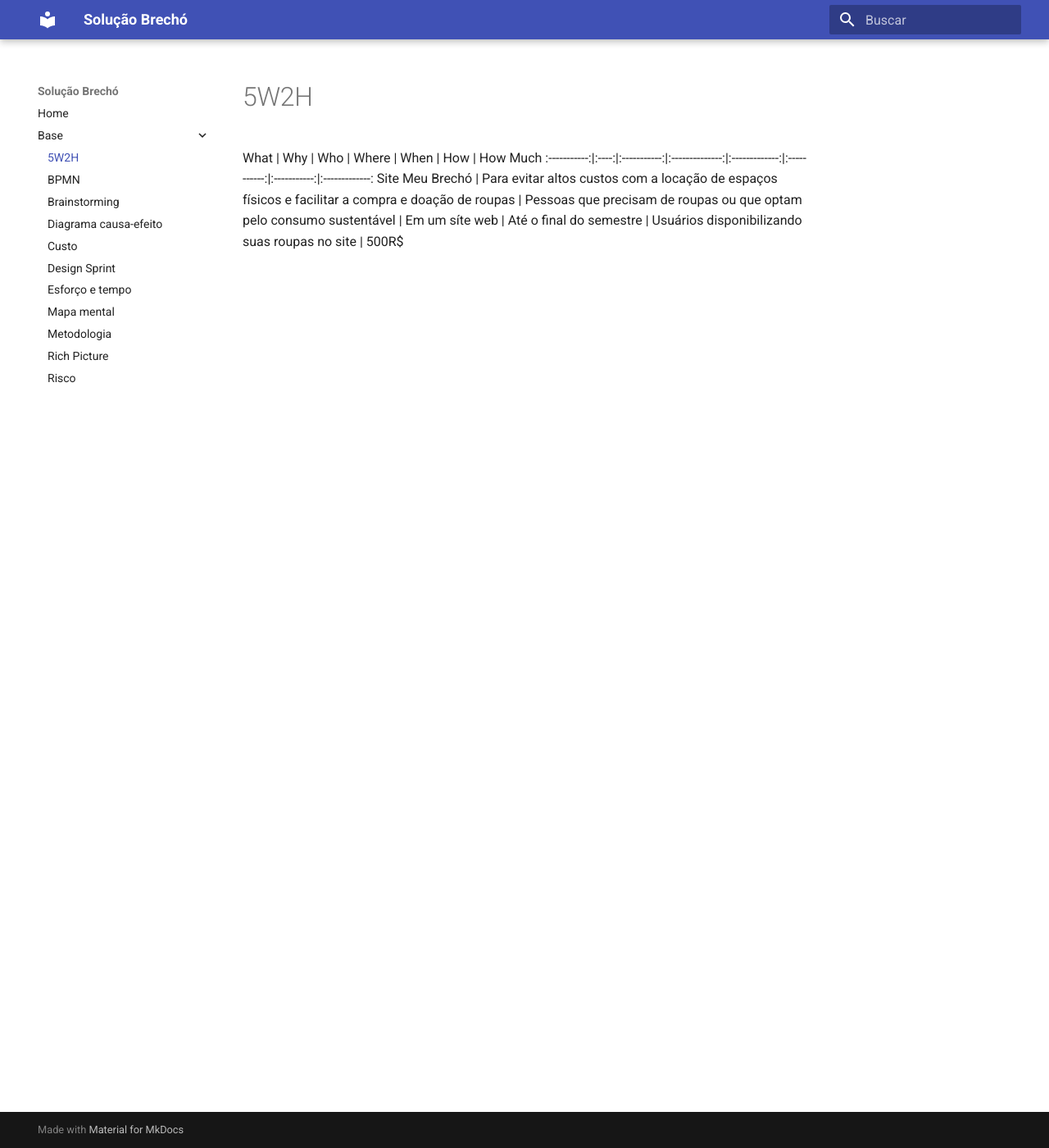
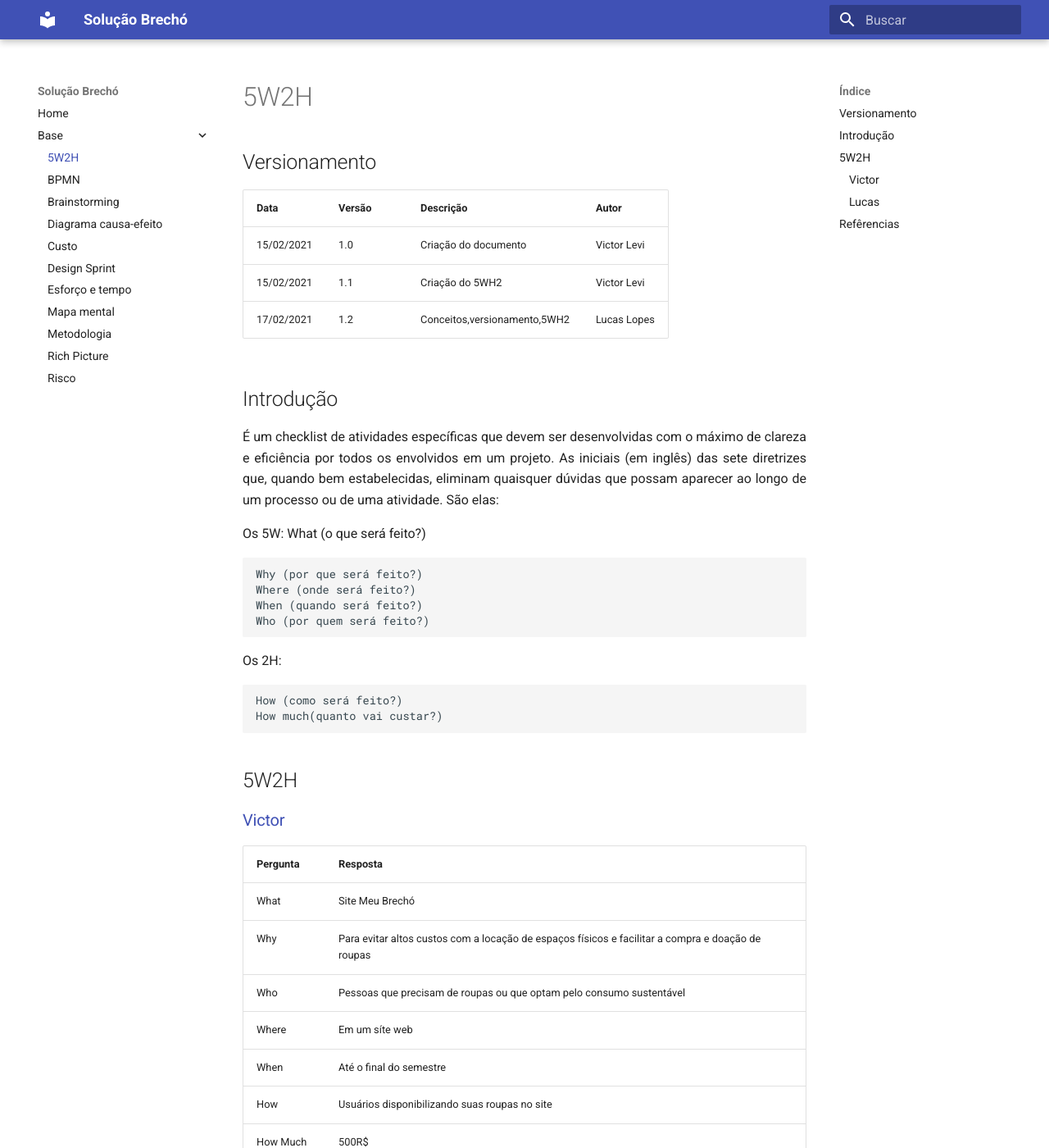
Before and after one commit to UnBArqDsw2020-2/2020.2_G4, an MkDocs documentation site: the page built from docs/base/5W2H.md, in a window 1280 px wide and 1400 px high. Shown: the whole window at 82% size. Built offline with MkDocs 1.6.1 and Material for MkDocs 9.7.7, drawn with Linux system fonts in a browser that asks for light colours; old or Windows-style settings are respelled for this version of MkDocs; some of the changed text lies outside the part shown.

Commit message:
#5-Adicionado 5w2h

```diff
--- a/docs/base/5W2H.md
+++ b/docs/base/5W2H.md
@@ -1,4 +1,59 @@
 # 5W2H
-What | Why | Who | Where | When | How | How Much
-:-----------:|:----:|:-----------:|:--------------:|:-------------:|:-----------:|:-----------:|:-------------:
-Site Meu Brechó | Para evitar altos custos com a locação de espaços físicos e facilitar a compra e doação de roupas | Pessoas que precisam de roupas ou que optam pelo consumo sustentável | Em um síte web | Até o final do semestre | Usuários disponibilizando suas roupas no site | 500R$
+
+## Versionamento
+
+| Data | Versão | Descrição | Autor |
+|------|--------|-----------|-------|
+| 15/02/2021 | 1.0 | Criação do documento | Victor Levi |
+| 15/02/2021 | 1.1 | Criação do 5WH2 | Victor Levi |
+| 17/02/2021 | 1.2 | Conceitos,versionamento,5WH2| Lucas Lopes |
+
+
+## Introdução
+
+<p align="justify"> É  um checklist de atividades específicas que devem ser desenvolvidas com o máximo de clareza e eficiência por todos os envolvidos em um projeto. As iniciais (em inglês) das sete diretrizes que, quando bem estabelecidas, eliminam quaisquer dúvidas que possam aparecer ao longo de um processo ou de uma atividade. São elas: </p>
+
+Os 5W:
+    What (o que será feito?)
+
+    Why (por que será feito?)
+    Where (onde será feito?)
+    When (quando será feito?)
+    Who (por quem será feito?)
+
+Os 2H:
+
+    How (como será feito?)
+    How much(quanto vai custar?)
+
+
+## 5W2H
+
+### [Victor](https://github.com/VictorLeviPeixoto/)
+
+
+| Pergunta | Resposta |
+| -- | -- |
+| What  |  Site Meu Brechó |
+| Why  | Para evitar altos custos com a locação de espaços físicos e facilitar a compra e doação de roupas|
+| Who  | Pessoas que precisam de roupas ou que optam pelo consumo sustentável |
+| Where  |  Em um síte web |
+| When |  Até o final do semestre |
+| How  |  Usuários disponibilizando suas roupas no site  |
+| How Much | 500R$
+
+### [Lucas](https://github.com/lucaslop/)
+
+| Pergunta | Resposta |
+| -- | -- |
+| What  |  Uma plataforma SPA onde é possível comprar e vender roupas |
+| Why  | Para conectar pesssoas que querem vender e comprar itens usados/semi-novo |
+| Who  | Pessoas que querem economizar, fazer renda extra ou se desfazer de algo que não usa mais |
+| Where  |  Em uma site SPA |
+| When |  Quando uma pessoa estiver querendo comprar ou vender roupas. |
+| How  |  Usuários(vendedores) irão disponibilizar suas roupas no site e os usuários(compradores) poderão selecionar e negociar o pagemento e a entrega |
+| How Much | 200$
+
+## Refêrencias
+
+* Treasy - O que é 5W2H: reduza incertezas, ganhe produtividade e aprenda como fazer um plano de ação Disponível em: https://www.treasy.com.br/blog/5w2h/
```
